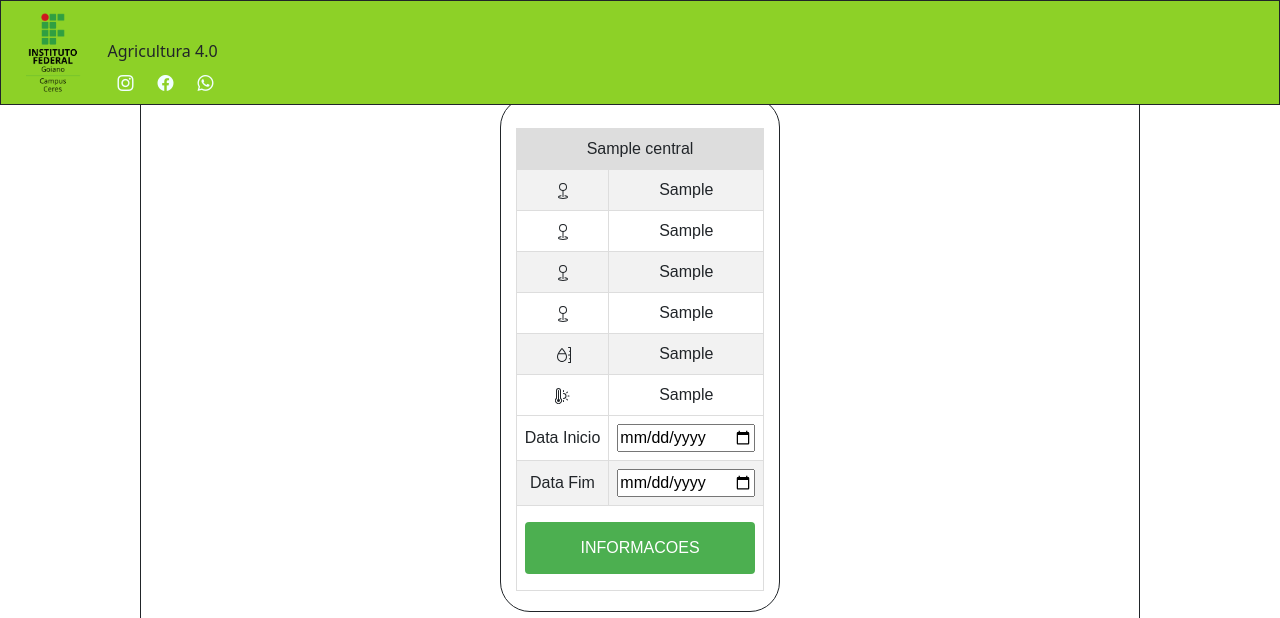
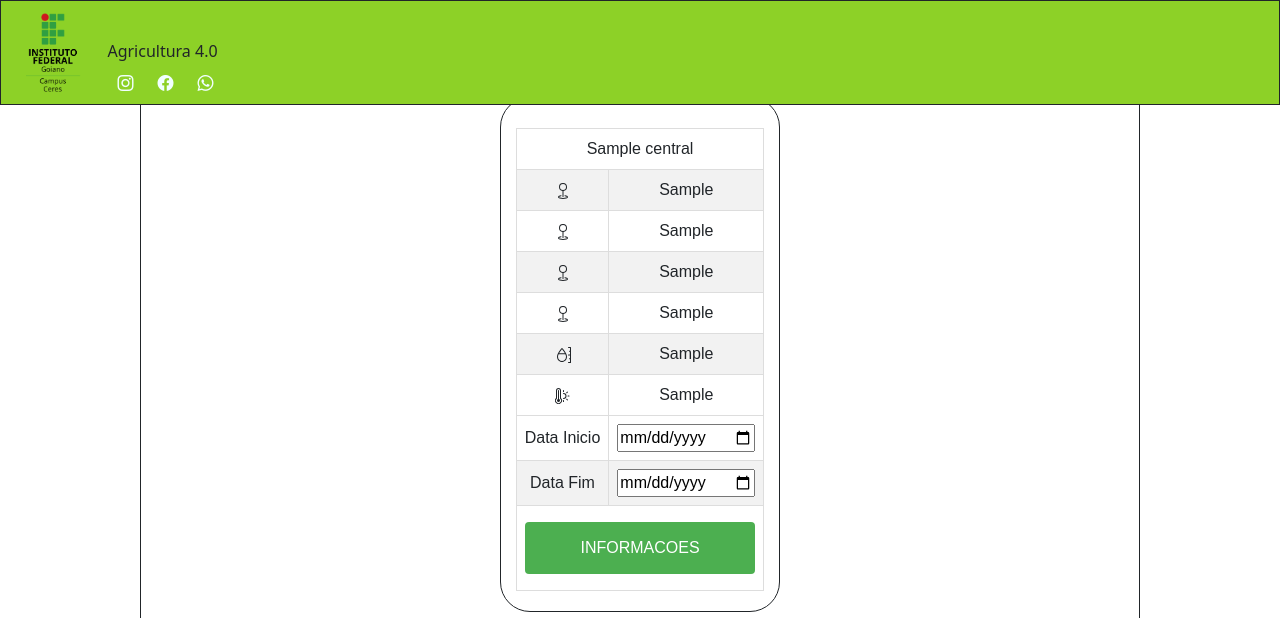
Before and after one commit to CarlosHMms/agricultura4ponto0, a PHP site: page / in a window 1280 px wide, with the pointer over the restyled element. Shown: the top 618 px of the page. Run offline with PHP 8.4, Linux system fonts and the light colour scheme; tables that the repository leaves empty or names only in its code hold one stand-in row (values such as "Sample post"); some libraries are stand-ins or nearby versions.

Commit message:
Update index.php

```diff
--- a/index.php
+++ b/index.php
@@ -44,7 +44,7 @@
         }
 
         .tabela tr:hover {
-            background-color: #ddd;
+            background-color: #fff;
         }
 
         .tabela th {
```
